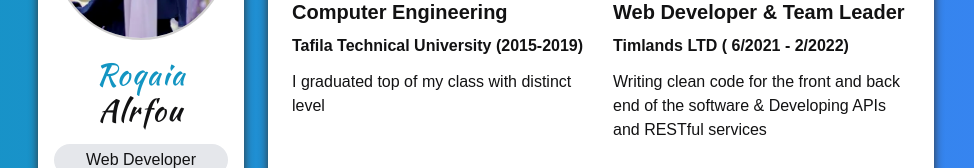
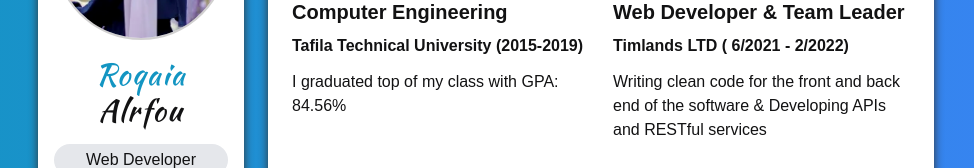
Before and after one commit to RoqaiaRF/protofillo, a Next.js app: page /resume in a window 1280 px wide. Shown: the part 206-374 px from the top of the page, without its empty margins (154-1128 px from the left). Built offline with nearby package versions, Linux system fonts and the light colour scheme.

Commit message:
change font

```diff
--- a/pages/resume.tsx
+++ b/pages/resume.tsx
@@ -14,7 +14,7 @@ const Resume = () => {
             </h5>
             <p className="font-semibold">Tafila Technical University (2015-2019)</p>
             <p className="my-3">
-               I graduated top of my class with distinct level
+               I graduated top of my class with GPA: 84.56%
             </p>
           </div>
         </div>
```
